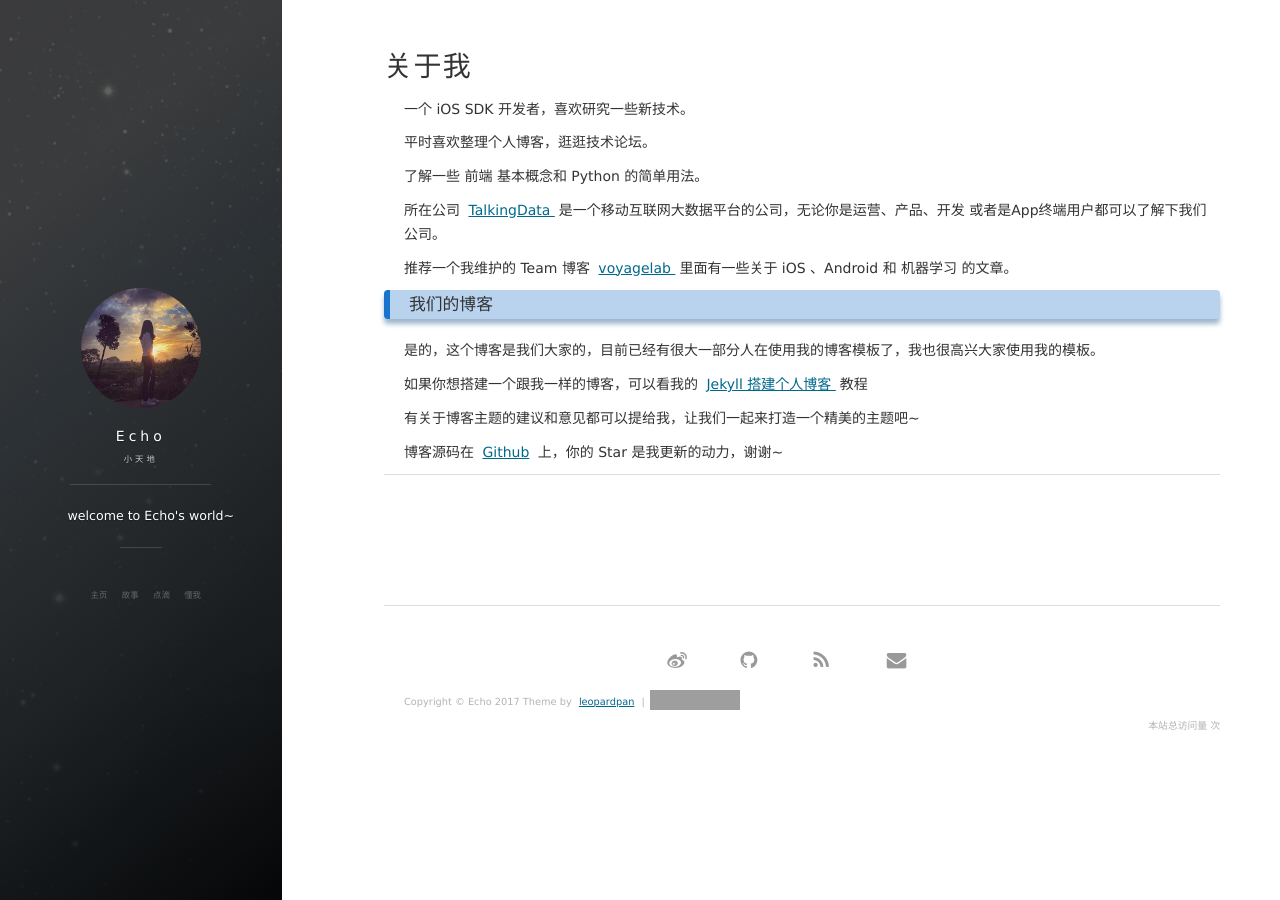
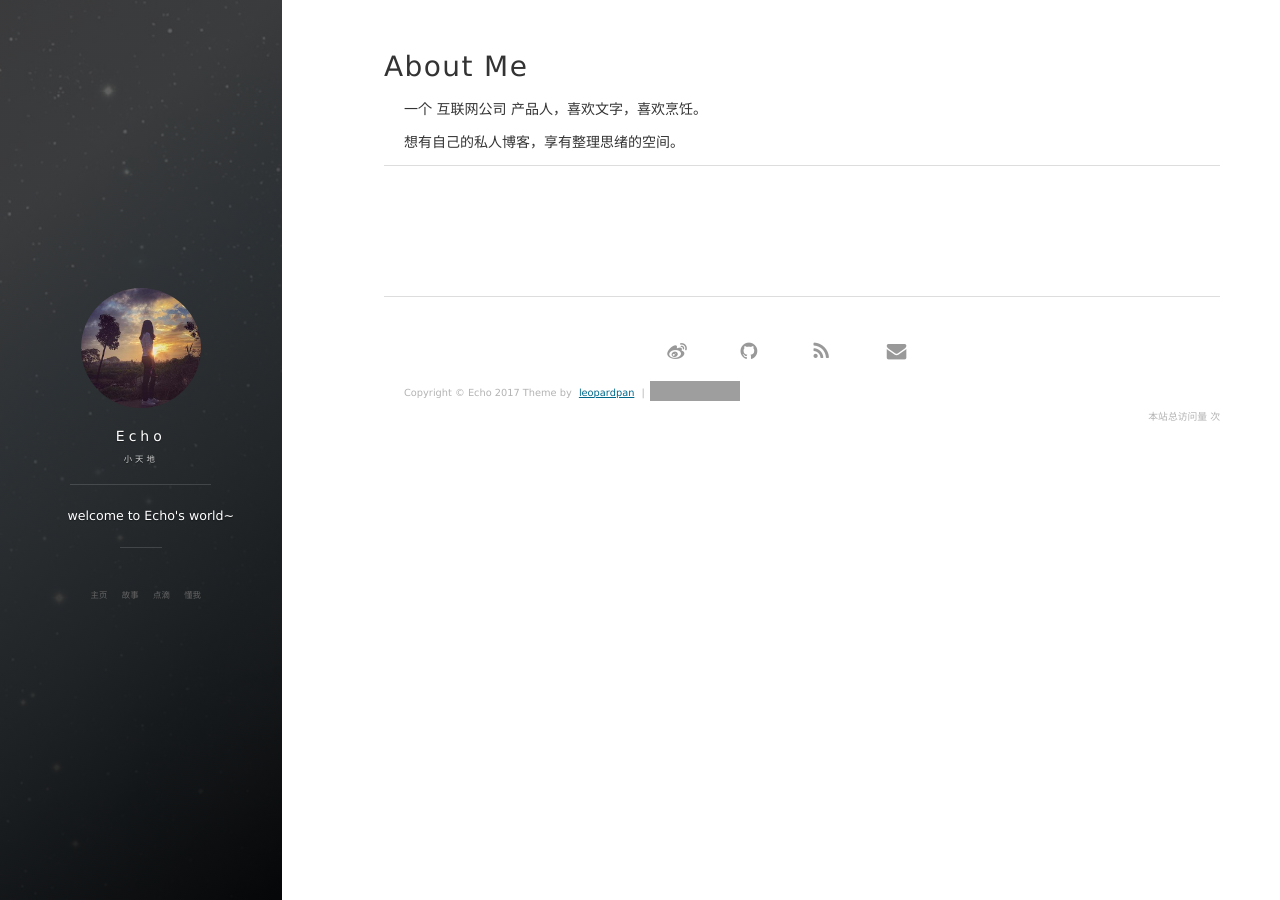
Before and after one commit to echochanmeme/echochanmeme.github.io, a Jekyll site: the page built from about.md, in a window 1280 px wide. Built offline with Jekyll 4.4.1, drawn with Linux system fonts in a browser that asks for light colours; nearby versions of some CDN libraries; comment, search, counter and statistics services are not loaded; grey boxes are pictures that could not be loaded.

Commit message:
begin1.5
begin1.5

```diff
--- a/about.md
+++ b/about.md
@@ -1,45 +1,10 @@
 ---
 layout: page
-title: 关于我
+title: About Me
 ---
 
-一个 iOS SDK 开发者，喜欢研究一些新技术。
+一个 互联网公司 产品人，喜欢文字，喜欢烹饪。
 <p>
-平时喜欢整理个人博客，逛逛技术论坛。
+想有自己的私人博客，享有整理思绪的空间。
 <p>
-了解一些 前端 基本概念和 Python 的简单用法。
-
-<p>
-
-所在公司
-<a target="_blank" href="https://www.talkingdata.com/"> TalkingData </a>
-是一个移动互联网大数据平台的公司，无论你是运营、产品、开发 或者是App终端用户都可以了解下我们公司。
-<p>
-
-推荐一个我维护的 Team 博客
-<a target="_blank" href="http://talkingdata.me/"> voyagelab </a>
-里面有一些关于 iOS 、Android 和 机器学习 的文章。
-
-<p>
-
-<h3> 我们的博客 </h3>
-
-<p>
-
-是的，这个博客是我们大家的，目前已经有很大一部分人在使用我的博客模板了，我也很高兴大家使用我的模板。
-
-<p>
-
-如果你想搭建一个跟我一样的博客，可以看我的
-<a href="/2016/10/jekyll_tutorials1/"> Jekyll 搭建个人博客 </a>
-教程
-
-<p>
-
-有关于博客主题的建议和意见都可以提给我，让我们一起来打造一个精美的主题吧~
-
-<p>
-
-博客源码在 <a target="_blank" href='https://github.com/leopardpan/leopardpan.github.io/'>Github</a> 上，你的 Star 是我更新的动力，谢谢~
-
 {% include comments.html %}
```
